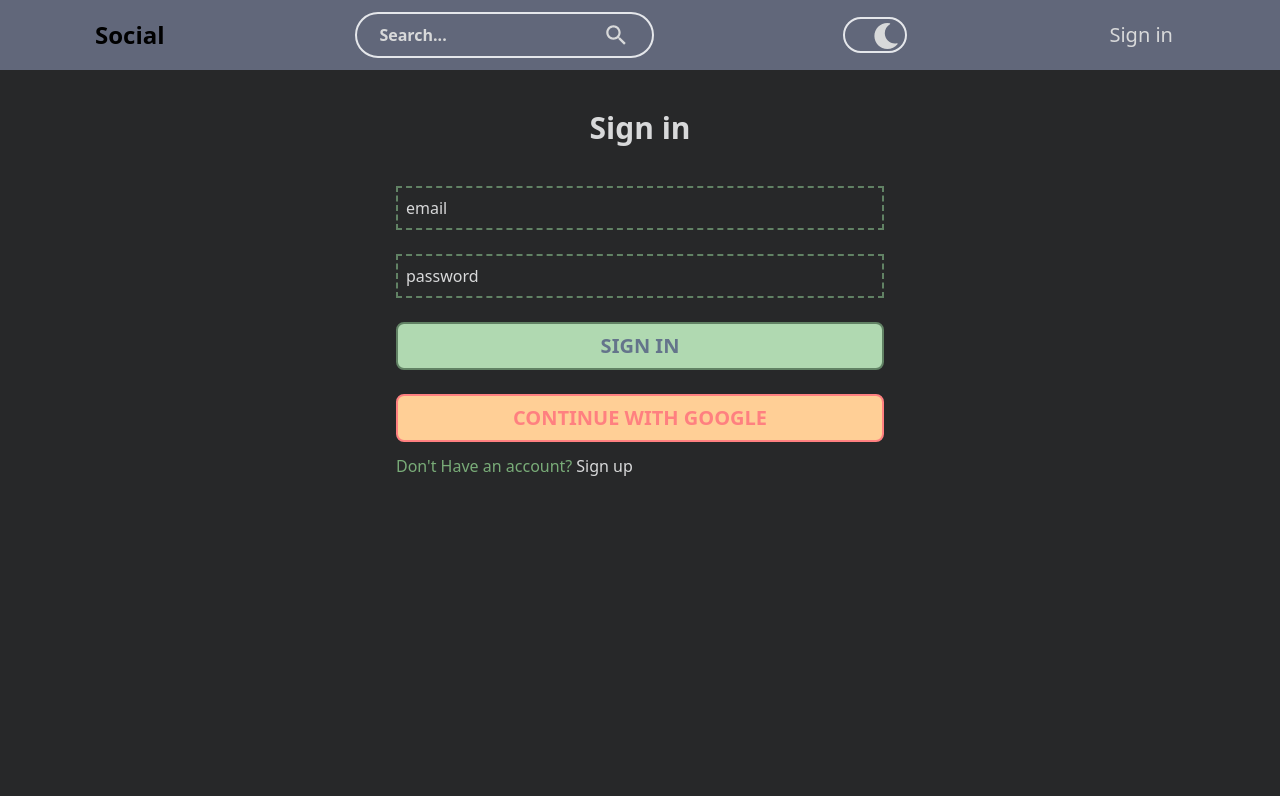
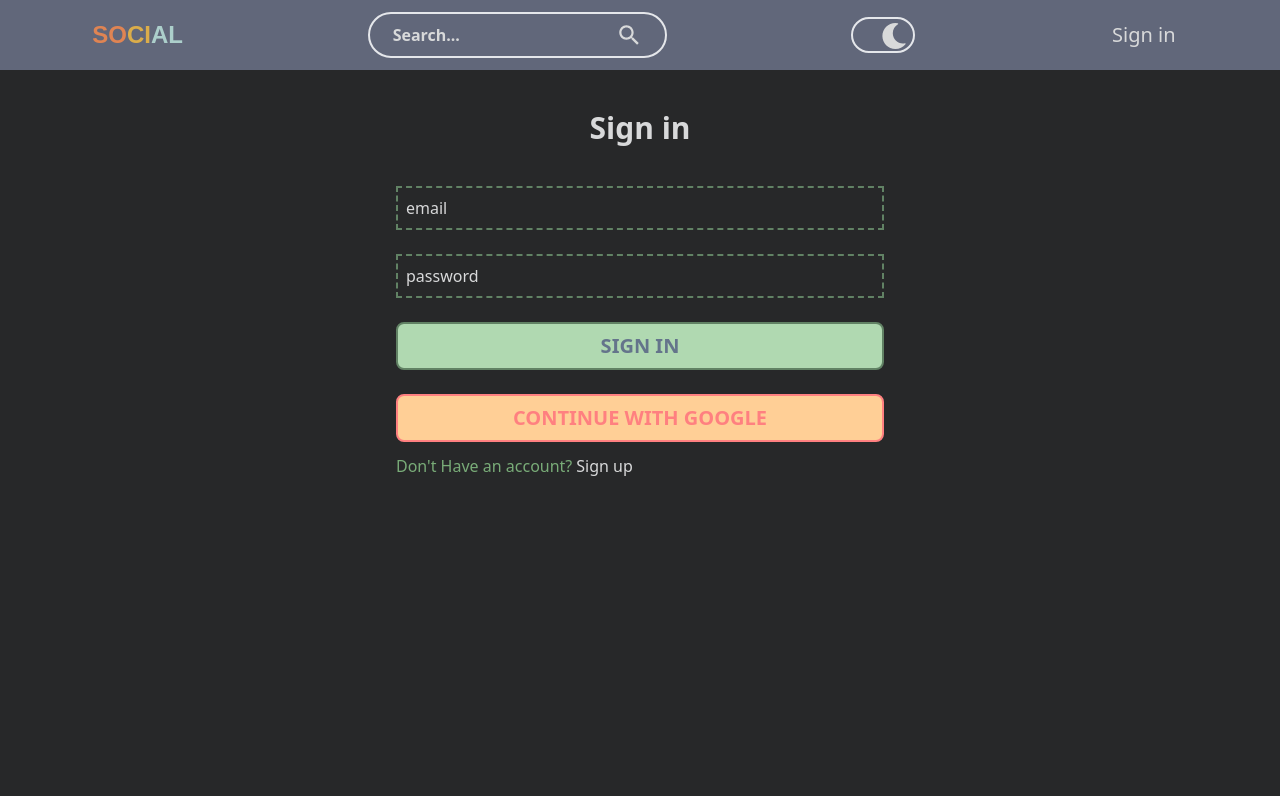
Before and after one commit to MKaif07/social, a React (Vite) app in the folder client/: page /sign-in in a window 1280 px wide. Built offline with nearby package versions, Linux system fonts and the light colour scheme; no server answers.

Commit message:
v1.1 changes in header 'SOCIAL'

```diff
--- a/client/src/components/Header.jsx
+++ b/client/src/components/Header.jsx
@@ -21,7 +21,11 @@ export default function Header() {
         // style={{ background: "#B0D9B1" }}
       >
         <Link to="/">
-          <h1 className="text-2xl font-bold cursor-pointer">Social</h1>
+          <h1 className="title font-bold cursor-pointer">
+            <span className="title-word title-word-1">So</span>
+            <span className="title-word title-word-2">ci</span>
+            <span className="title-word title-word-3">al</span>
+          </h1>
         </Link>
         <form>
           <div
--- a/client/src/index.css
+++ b/client/src/index.css
@@ -31,3 +31,69 @@ hr {
 /*  ^: 79AC78 */
 /*  ^: B0D9B1 */
 /* lightest: D0E7D2 */
+
+.title {
+  font-family: "Montserrat", sans-serif;
+  font-weight: 800;
+  font-size: 5vw;
+  text-transform: uppercase;
+}
+
+.title-word {
+  animation: color-animation 5s ease-in-out infinite;
+}
+
+.title-word-1 {
+  --color-1: #df8453;
+  --color-2: #3d8dae;
+  --color-3: #e4a9a8;
+}
+
+.title-word-2 {
+  --color-1: #dbad4a;
+  --color-2: #accfcb;
+  --color-3: #17494d;
+}
+
+.title-word-3 {
+  --color-1: #accfcb;
+  --color-2: #e4a9a8;
+  --color-3: #accfcb;
+}
+
+.title-word-4 {
+  --color-1: #3d8dae;
+  --color-2: #df8453;
+  --color-3: #e4a9a8;
+}
+
+@keyframes color-animation {
+  0% {
+    color: var(--color-1);
+  }
+  32% {
+    color: var(--color-1);
+  }
+  33% {
+    color: var(--color-2);
+  }
+  65% {
+    color: var(--color-2);
+  }
+  66% {
+    color: var(--color-3);
+  }
+  99% {
+    color: var(--color-3);
+  }
+  100% {
+    color: var(--color-1);
+  }
+}
+
+/*  */
+@media screen and (min-width: 1024px) {
+  .title {
+    font-size: 3vh;
+  }
+}
```
